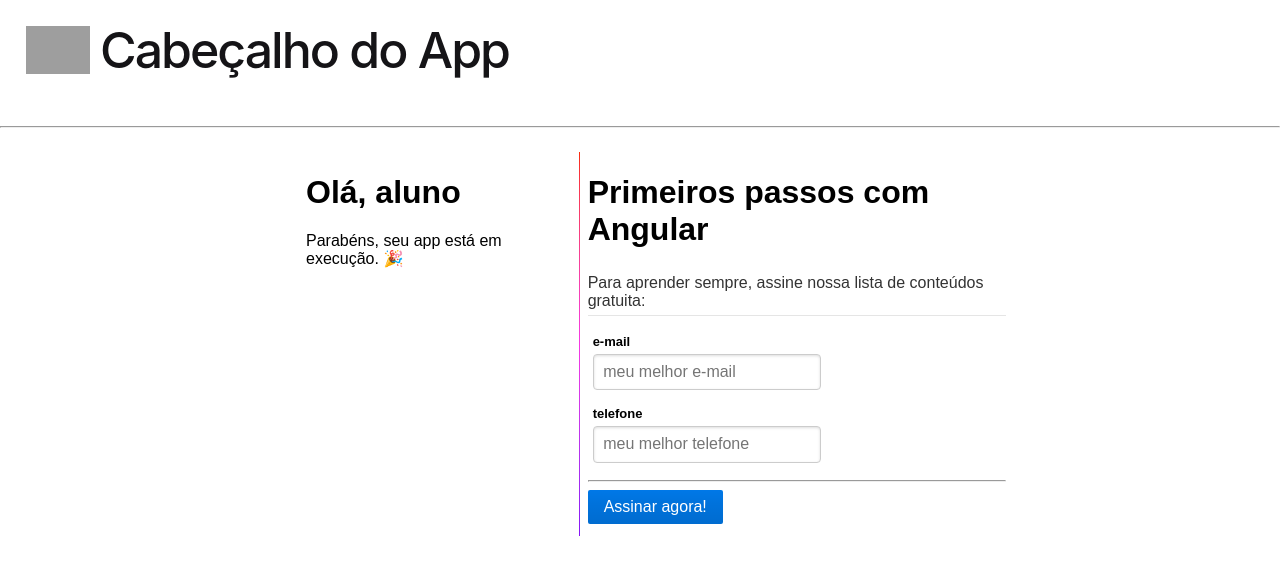
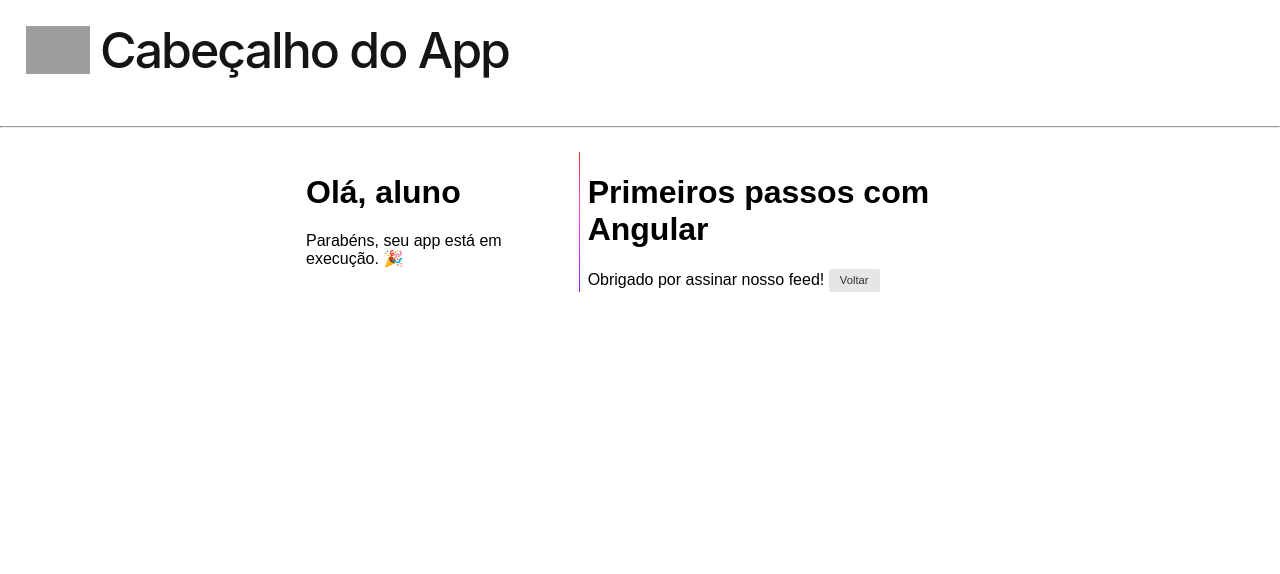
Before and after one commit to prof-emilio-resende/learn-angular, an Angular app: page / in a window 1280 px wide. Both pictures are taken after a click on the button "Assinar agora!". Shown: the top 574 px of the page. Built offline with nearby package versions, Linux system fonts and the light colour scheme; grey boxes are pictures that could not be loaded.

Commit message:
Data binding

```diff
--- a/src/app/content/content.component.css
+++ b/src/app/content/content.component.css
@@ -1,3 +1,7 @@
 .right-side {
     flex: 4
 }
+
+.button-xsmall {
+    font-size: 70%;
+}
--- a/src/app/content/content.component.html
+++ b/src/app/content/content.component.html
@@ -1,4 +1,10 @@
 <div class="right-side">
     <h1>Primeiros passos com Angular</h1>
-    <app-signin></app-signin>
+    @if (submitted) {
+        <div>Obrigado por assinar nosso feed! <button class="pure-button button-xsmall" type="button" (click)="setSubmitted(false)">Voltar</button></div>
+    }
+    @else {
+        <app-signin (submittedControl)="setSubmitted($event)"></app-signin>
+    }
+
 </div>
--- a/src/app/content/content.component.ts
+++ b/src/app/content/content.component.ts
@@ -9,5 +9,9 @@ import { SigninComponent } from "../signin/signin.component";
   styleUrl: './content.component.css'
 })
 export class ContentComponent {
+  submitted: boolean = false;
 
+  setSubmitted(isSubmitted: boolean) {
+    this.submitted = isSubmitted;
+  }
 }
--- a/src/app/signin/signin.component.ts
+++ b/src/app/signin/signin.component.ts
@@ -1,4 +1,4 @@
-import { Component, Input } from '@angular/core';
+import { Component, EventEmitter, Input, Output } from '@angular/core';
 import { SigninService } from './services/SiginService';
 import { FormsModule } from '@angular/forms';
 
@@ -13,11 +13,13 @@ import { FormsModule } from '@angular/forms';
 export class SigninComponent {
   @Input() email: string = '';
   @Input() phone: string = '';
+  @Output() submittedControl = new EventEmitter<boolean>();
 
   constructor(private svc: SigninService) { }
 
   signIn() {
     const result = this.svc.signIn({ email: this.email, phone: this.phone });
+    this.submittedControl.emit(true);
     console.log(result);
     return;
   }
```
